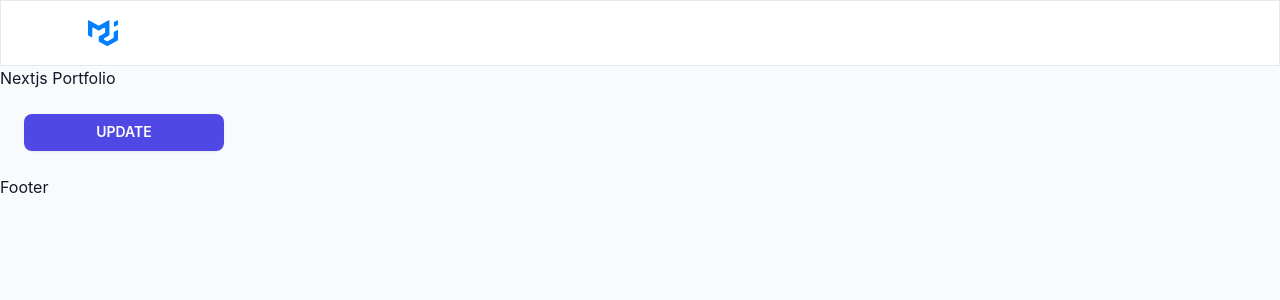
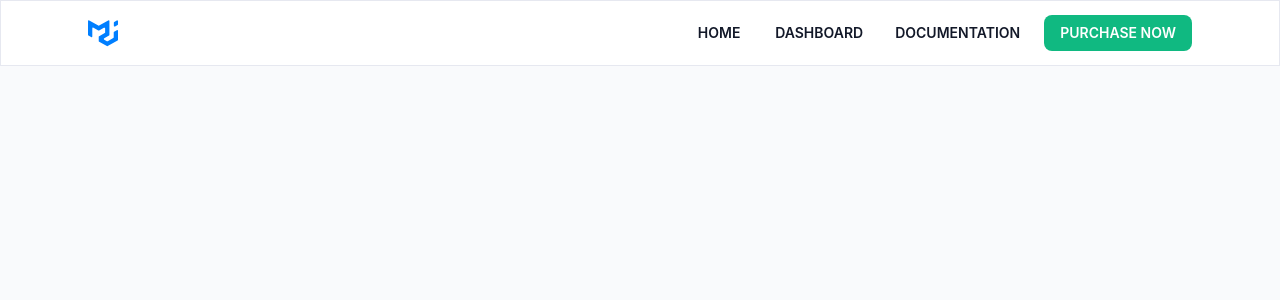
Before and after one commit to saidoud/portfolio-nextjs, a Next.js app: page / in a window 1280 px wide. Shown: the top 300 px of the page. Built offline with nearby package versions, Linux system fonts and the light colour scheme.

Commit message:
header update

```diff
--- a/pages/index.tsx
+++ b/pages/index.tsx
@@ -1,8 +1,8 @@
 import type { NextPage } from 'next';
 import Head from 'next/head'
-import { Box, Button } from '@mui/material'
+
+// project import
 import Header from 'components/Header';
-import Footer from 'components/Footer';
 
 const Home:NextPage = () => {
   return (
@@ -14,12 +14,7 @@ const Home:NextPage = () => {
       </Head>
       <Header/>
       <main >
-        <p>Nextjs Portfolio</p>
-        <Box sx={{width:200 ,m:3}}>
-          <Button color="primary" variant='contained' fullWidth>Update</Button>
-        </Box>
       </main>
-      <Footer/>
     </div>
   )
 }
--- a/src/components/Header/index.tsx
+++ b/src/components/Header/index.tsx
@@ -1,7 +1,7 @@
 import React from 'react';
 
 // material-ui
-import { AppBar, Box, Container, Link, Toolbar } from '@mui/material';
+import { AppBar, Box, Button, Container, Link, Stack, Toolbar } from '@mui/material';
 import { makeStyles } from "@mui/styles";
 
 // project-import
@@ -16,13 +16,35 @@ function Header(props: IHeaderProps) {
     <AppBar position='sticky' color='inherit'  variant='outlined' className={classes.root}>
       <Container>
         <Toolbar>
+          {/* Logo Container */}
         <Box
           component={Link}
           href={"#"}
           aria-label="Go to homepage"
-          sx={{ lineHeight: 0, mr: 2 }}>
+          sx={{ lineHeight: 0, mr: 2 ,flexGrow:1}}>
            <SvgMuiLogo width={30} />
-        </Box>
+          </Box>
+          {/* Navbar Container */}
+           <Stack component={"nav"} direction="row" sx={{ display: { xs: 'none', sm: 'block' } }} spacing={2}>
+                            <Button color="inherit" component={Link} href="#" >
+                                Home
+                            </Button>
+                            <Button color="inherit" component={Link} href="#">
+                                Dashboard
+                            </Button>
+                            <Button color="inherit" component={Link} href="#">
+                                Documentation
+                            </Button>
+                            <Button
+                                component={Link}
+                                href="#"
+                                disableElevation
+                                variant="contained"
+                                color="secondary"
+                            >
+                                Purchase Now
+                            </Button>
+              </Stack>
         </Toolbar>
         </Container>
     </AppBar>
```
